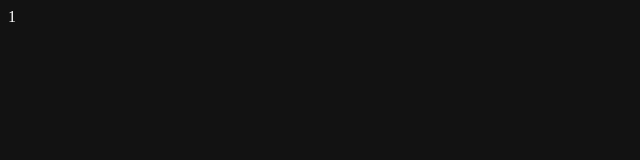
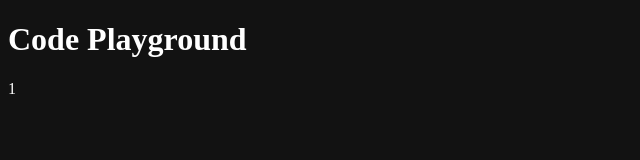
Before and after one commit to gignac-cha/code-playground, a website built with Vite: page index.html in a window 1280 px wide. Shown: the whole page, without its empty margins (0-640 px from the left). Built offline with nearby package versions, Linux system fonts and the light colour scheme.

Commit message:
auto: 2025-01-19T15:42:55.137763071 (prototype)
On branch prototype
Your branch is up to date with 'origin/prototype'.

Changes to be committed:
  (use "git restore --staged <file>..." to unstage)
	modified:   index.html

 index.html | 24 ++++++++++++++----------
 1 file changed, 14 insertions(+), 10 deletions(-)

```diff
--- a/index.html
+++ b/index.html
@@ -15,10 +15,12 @@
     data-scaling="100%"
     class="radix-themes"
   >
-  <header></header>
+    <header>
+      <h1 class="rt-Heading rt-r-size-9">Code Playground</h1>
+    </header>
     <nav></nav>
-  <main></main>
-  <footer></footer>
+    <main>
+      <section></section>
       <section class="rt-Container rt-r-size-4 rt-variant-surface">
         <section
           class="rt-reset rt-BaseCard rt-Card rt-r-size-1 rt-variant-surface"
@@ -26,6 +28,8 @@
           1
         </section>
       </section>
+    </main>
+    <footer></footer>
     <script type="module" src="script.ts"></script>
   </body>
 </html>
```
Lines whose indentation alone changed are shown as unchanged.
